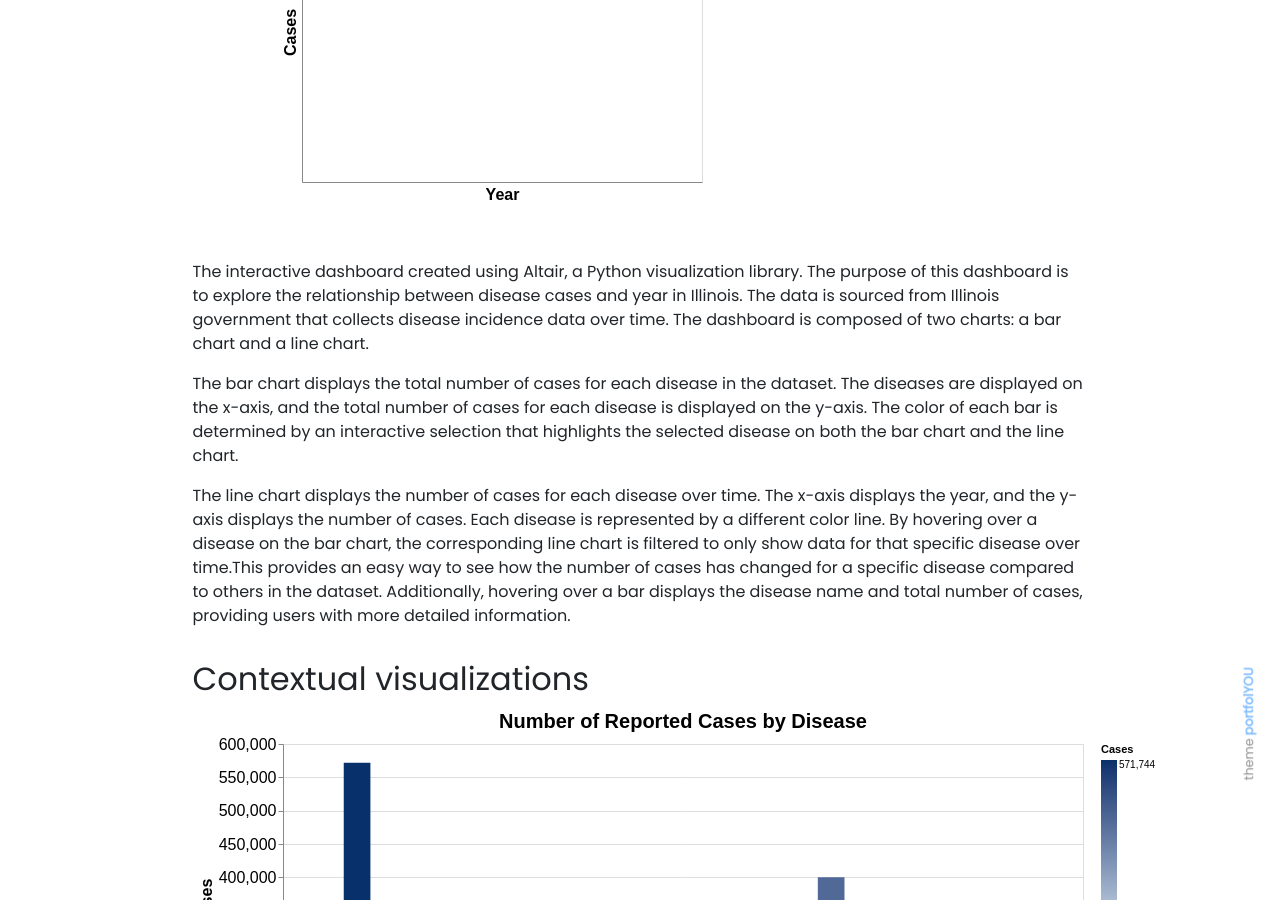
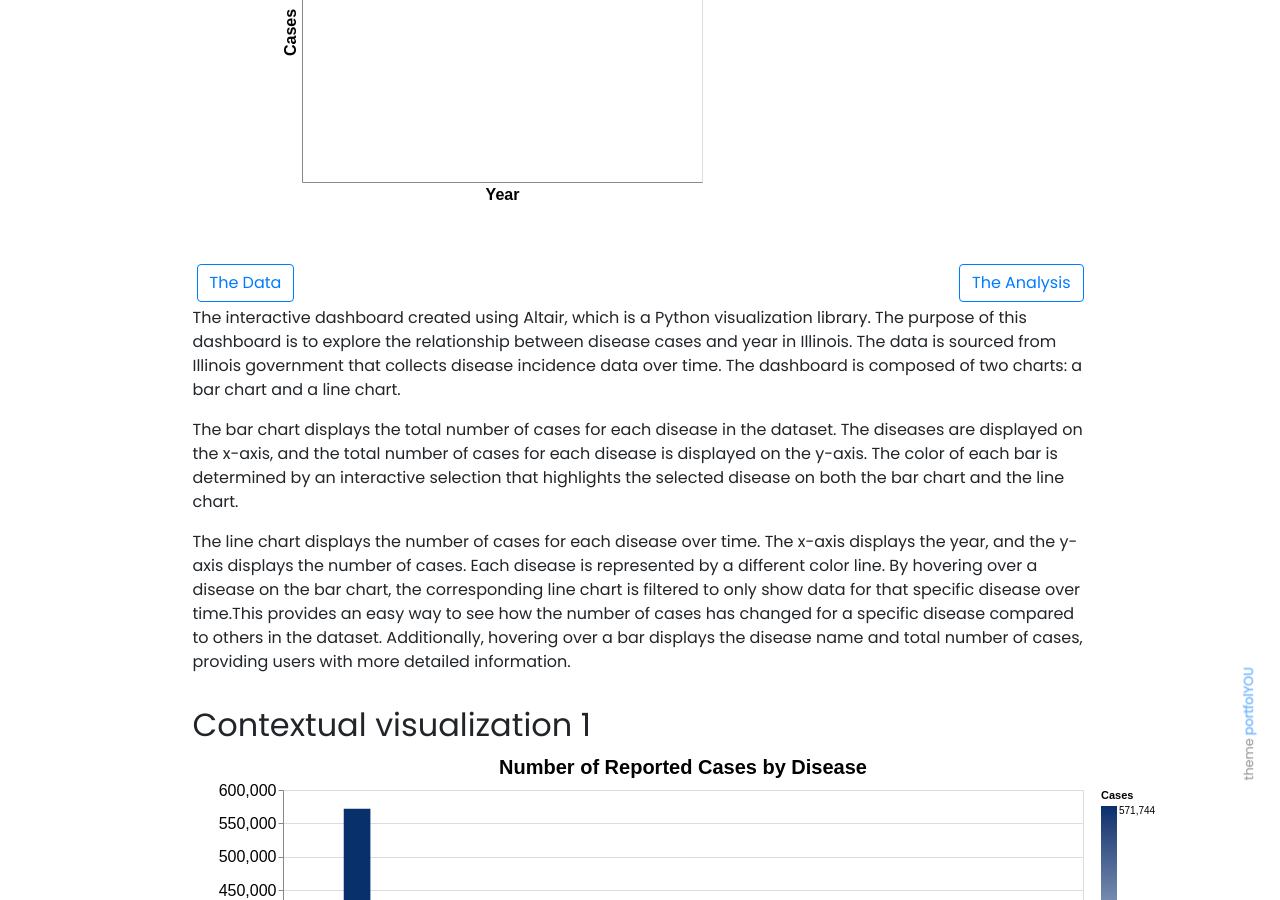
Before and after one commit to AndyW1010/AndyW1010.github.io, a Jekyll site: the page built from _projects/Reportable_Communicable_Disease Cases_Project.md, in a window 1280 px wide and 900 px high, scrolled down 1250 px. Built offline with Jekyll 4.4.1, drawn with Linux system fonts in a browser that asks for light colours; nearby versions of some CDN libraries; some of the changed text lies outside the part shown.

Commit message:
Update Reportable_Communicable_Disease Cases_Project.md

```diff
--- a/_projects/Reportable_Communicable_Disease Cases_Project.md
+++ b/_projects/Reportable_Communicable_Disease Cases_Project.md
@@ -23,10 +23,16 @@
 <vegachart schema-url="{{ site.baseurl }}/assets/json/dashboard2.json" style="width: 100%"></vegachart>
 
 
+<div class="left">
+{% include elements/button.html link="https://data.illinois.gov/dataset/635reportable_communicable_disease_cases_2010_2012" text="The Data" %}
+</div>
+
+<div class="right">
+{% include elements/button.html link="https://github.com/AndyW1010/is445_final_part3" text="The Analysis" %}
+</div>
 
 
-
-The interactive dashboard created using Altair, a Python visualization library. The purpose of this dashboard is to explore the relationship between disease cases and year in Illinois. The data is sourced from Illinois government that collects disease incidence data over time. The dashboard is composed of two charts: a bar chart and a line chart.
+The interactive dashboard created using Altair, which is a Python visualization library. The purpose of this dashboard is to explore the relationship between disease cases and year in Illinois. The data is sourced from Illinois government that collects disease incidence data over time. The dashboard is composed of two charts: a bar chart and a line chart.
 
 The bar chart displays the total number of cases for each disease in the dataset. The diseases are displayed on the x-axis, and the total number of cases for each disease is displayed on the y-axis. The color of each bar is determined by an interactive selection that highlights the selected disease on both the bar chart and the line chart.
 
@@ -34,7 +40,7 @@
 
 
 
-## Contextual visualizations
+## Contextual visualization 1
 
 <vegachart schema-url="{{ site.baseurl }}/assets/json/chart_1.json" style="width: 100%"></vegachart>
 
@@ -43,7 +49,7 @@
 </div>
 
 <div class="right">
-{% include elements/button.html link="https://blog.4dcu.be/programming/2021/05/03/Interactive-Visualizations.html" text="The Analysis" %}
+{% include elements/button.html link="https://github.com/AndyW1010/is445_final_part3" text="The Analysis" %}
 </div>
 
 I create a bar chart using the Altair library in Python, which contains case counts and rates for selected communicable diseases—listed in the data dictionary—that met the surveillance case definition for that disease and was reported for California residents, by disease, county, year, and sex.
@@ -51,6 +57,9 @@
 The color of each bar represents the number of cases, with a color scale that goes from light blue (low cases) to dark blue (high cases). The chart is customized with font sizes, axis labels, and a title.
 Overall, this chart is a useful way to visualize and compare the number of reported cases for different diseases, which can help identify patterns and trends in public health data.
 
+
+## Contextual visualization 2
+### Disease burden due to communicable diseases vs. GDP per capita, 2019
 ![avatar](/assets/pngs/disease-burden-to-communicable-diseases-vs-gdp.png)
 <div class="middle">
 {% include elements/button.html link="https://ourworldindata.org/grapher/disease-burden-to-communicable-diseases-vs-gdp" text="Visualization Source" %}
```
